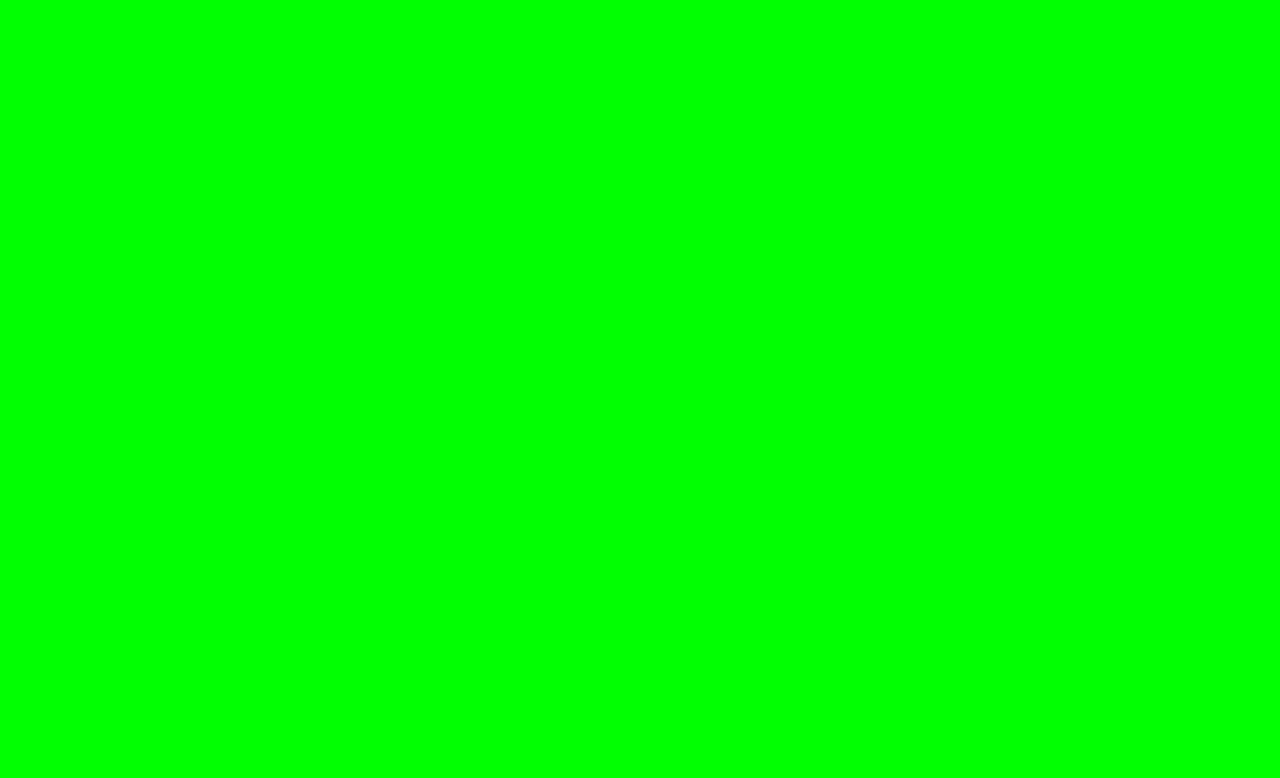
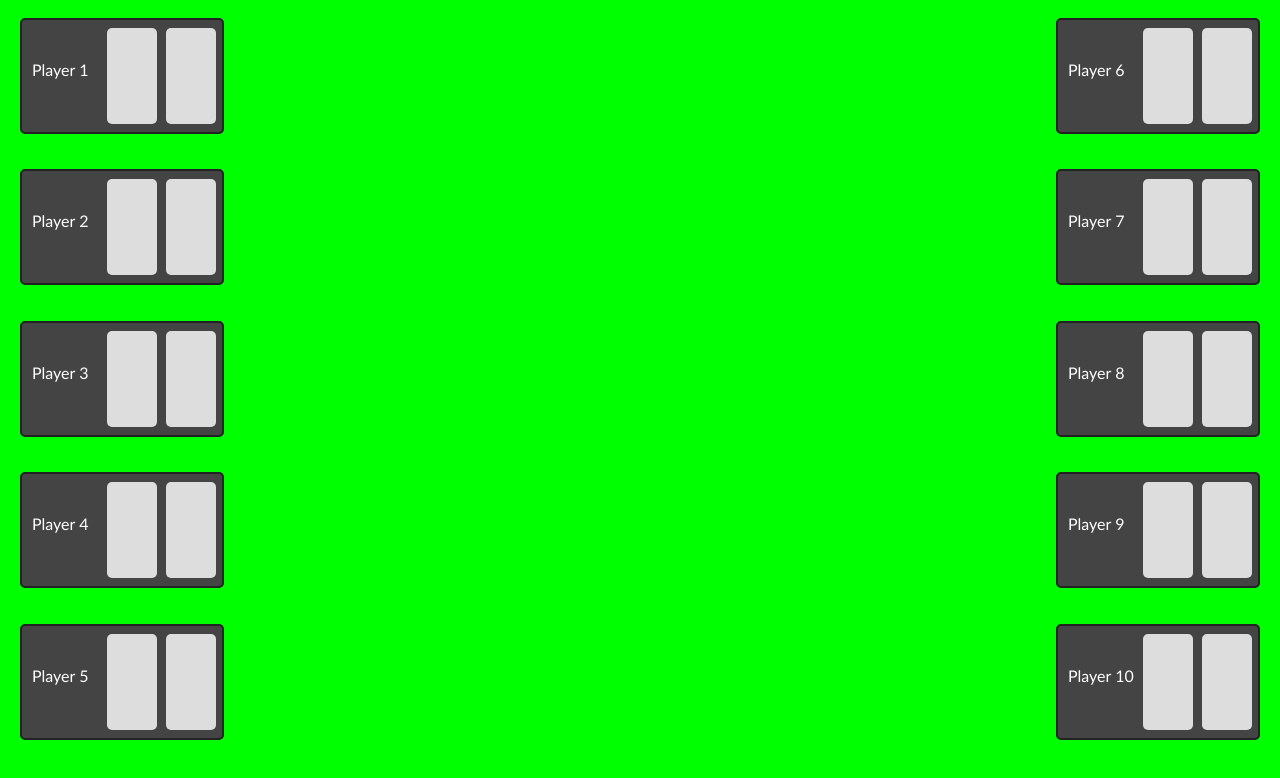
Before and after one commit to Kaiiso/poker-displayer, a website: page public/index.html in a window 1280 px wide. Drawn offline with Linux system fonts and the light colour scheme; no server answers.

Commit message:
Add web display

```diff
--- a/api/api-router.js
+++ b/api/api-router.js
@@ -7,7 +7,7 @@ exports.router = (() => {
     let apirouter = express.Router();
 
     // Players routes
-    apirouter.route('/player/update-info/').post(playercontrollers.updateinfo);
+    apirouter.route('/player/update-info/').put(playercontrollers.updateinfo);
     apirouter.route('/player/get-info/').get(playercontrollers.getinfo);
 
     return apirouter;
--- a/api/migrations/20190328183621-create-player.js
+++ b/api/migrations/20190328183621-create-player.js
@@ -4,12 +4,15 @@ module.exports = {
     return queryInterface.createTable('Players', {
       PlayerId: {
         type: Sequelize.INTEGER,
+        allownull: true
       },
       FirstCardImagePath: {
         type: Sequelize.STRING,
+        allownull: true
       },
       SecondCardImagePath: {
         type: Sequelize.STRING,
+        allownull: true
       }
     });
   },
--- a/package.json
+++ b/package.json
@@ -24,6 +24,7 @@
     "mysql": "^2.16.0",
     "path": "^0.12.7",
     "sequelize": "^3.30.4",
-    "sequelize-cli": "^5.4.0"
+    "sequelize-cli": "^5.4.0",
+    "socket.io": "^2.2.0"
   }
 }
--- a/public/index.html
+++ b/public/index.html
@@ -8,7 +8,71 @@
 </head>
 <body>
     <div class="content">
+        <div class="left">
+            <div class="player-left">
+                <label>Player 1</label>
+                <div class="first-card" id="p1c1"></div>
+                <div class="second-card" id="p1c2"></div>
+            </div>
+            <br>
+            <div class="player-left">
+                <label>Player 2</label>
+                <div class="first-card" id="p2c1"></div>
+                <div class="second-card" id="p2c2"></div>
+            </div>
+            <br>
+            <div class="player-left">
+                <label>Player 3</label>
+                <div class="first-card" id="p3c1"></div>
+                <div class="second-card" id="p3c2"></div>
+            </div>
+            <br>
+            <div class="player-left">
+                <label>Player 4</label>
+                <div class="first-card" id="p4c1"></div>
+                <div class="second-card" id="p4c2"></div>
+            </div>
+            <br>
+            <div class="player-left">
+                <label>Player 5</label>
+                <div class="first-card" id="p5c1"></div>
+                <div class="second-card" id="p5c2"></div>
+            </div>
+        </div>
 
+        <div class="right">
+            <div class="player-right">
+                <label>Player 6</label>
+                <div class="first-card" id="p6c1"></div>
+                <div class="second-card" id="p6c2"></div>
+            </div>
+            <br>
+            <div class="player-right">
+                <label>Player 7</label>
+                <div class="first-card" id="p7c1"></div>
+                <div class="second-card" id="p7c2"></div>
+            </div>
+            <br>
+            <div class="player-right">
+                <label>Player 8</label>
+                <div class="first-card" id="p8c1"></div>
+                <div class="second-card" id="p8c2"></div>
+            </div>
+            <br>
+            <div class="player-right">
+                <label>Player 9</label>
+                <div class="first-card" id="p9c1"></div>
+                <div class="second-card" id="p9c2"></div>
+            </div>
+            <br>
+            <div class="player-right">
+                <label>Player 10</label>
+                <div class="first-card" id="p10c1"></div>
+                <div class="second-card" id="p10c2"></div>
+            </div>
+        </div>
     </div>
+
+    <script src="script.js"></script>
 </body>
 </html>
--- /dev/null
+++ b/public/script.js
@@ -0,0 +1,33 @@
+let container;
+let xhr;
+let card;
+
+function loadCards() {
+
+    xhr = new XMLHttpRequest();
+    xhr.open('GET', 'http://37.187.181.129:8080/api/player/get-info');
+    xhr.setRequestHeader('Content-Type', 'application/x-www-form-urlencoded');
+    xhr.send(null);
+    xhr.addEventListener('readystatechange', () => {
+
+        if (xhr.readyState === 4 && xhr.responseText) {
+            let response = JSON.parse(xhr.responseText);
+
+            for (let i = 1; i <= 10; i++) {
+                for (let j = 1; j <= 2; j++) {
+                    container = document.querySelector(`#p${i}c${j}`);
+                    if (j == 1) {
+                        card = response.players[i-1].FirstCardImagePath;
+                    } else if (j == 2) {
+                        card = response.players[i-1].SecondCardImagePath;
+                    }
+                    container.innerHTML = `<img src="assets/poker-cards/${card}.png" class="card">`;
+                }
+            }
+        }
+
+    });
+
+}
+
+setInterval(loadCards, 1000);
--- a/public/style.css
+++ b/public/style.css
@@ -8,3 +8,70 @@ body, html {
     width: 100%;
     height: 100vh;
 }
+
+.player-left {
+    height: 14vh;
+    width: 200px;
+    background-color: #444;
+    border: solid #222 2px;
+    border-radius: 5px;
+    margin-top: 2.2vh;
+    margin-left: 20px;
+}
+
+.player-right {
+    height: 14vh;
+    width: 200px;
+    background-color: #444;
+    border: solid #222 2px;
+    border-radius: 5px;
+    margin-top: 2.2vh;
+    margin-left: auto;
+    margin-right: 20px;
+}
+
+.left {
+    margin-left: 0;
+    float: left;
+    width: 50%;
+}
+
+.right {
+    float: right;
+    width: 50%;
+}
+
+.first-card {
+    height: 12vh;
+    width: 50px;
+    background-color: #ddd;
+    border-radius: 5px;
+    margin-top: 1vh;
+    display: inline-block;
+    margin-left: 85px;
+}
+
+.second-card {
+    height: 12vh;
+    width: 50px;
+    background-color: #ddd;
+    border-radius: 5px;
+    margin-top: 1vh;
+    display: inline-block;
+    margin-left: 5px;
+}
+
+label {
+    color: #fff;
+    font-family: Calibri;
+    font-size: 12pt;
+    float: left;
+    margin-left: 10px;
+    margin-top: 5vh;
+    position: absolute;
+}
+
+.card {
+    width: 100%;
+    height: 100%;
+}
```
Also changed, not shown: api/models/player.js (+8 -2 lines), api/routes/player-controllers.js (+53 -31 lines), public/assets/poker-cards/null.png (added), 1 other file.
